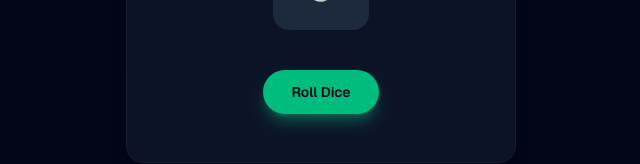
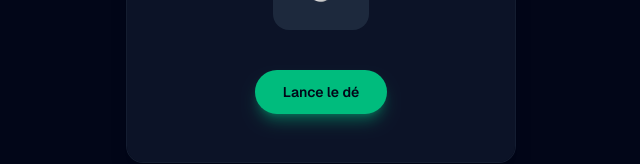
Before and after one commit to acavigneaux/dice-roller, a Next.js app: page / in a window 1280 px wide. Shown: the part 436-600 px from the top of the page, without its empty margins (319-959 px from the left). Built offline with nearby package versions, Linux system fonts and the light colour scheme.

Commit message:
Change button label to 'Lance le dé'

```diff
--- a/src/app/page.tsx
+++ b/src/app/page.tsx
@@ -41,7 +41,7 @@ export default function Home() {
           onClick={roll}
           className="mt-2 inline-flex h-11 items-center justify-center rounded-full bg-emerald-500 px-7 text-sm font-semibold text-slate-950 shadow-lg shadow-emerald-500/40 transition hover:bg-emerald-400 hover:shadow-emerald-400/40 active:scale-[0.98]"
         >
-          Roll Dice
+          Lance le dé
         </button>
       </main>
     </div>
```
Also changed, not shown: 1 other file (tests, documents, lock files or other folders).
